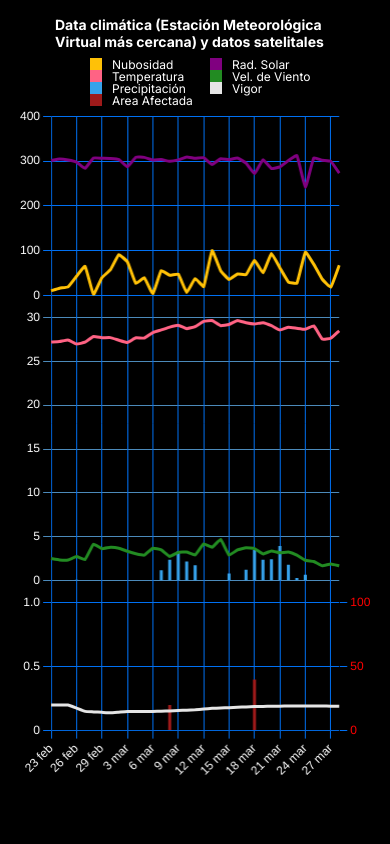
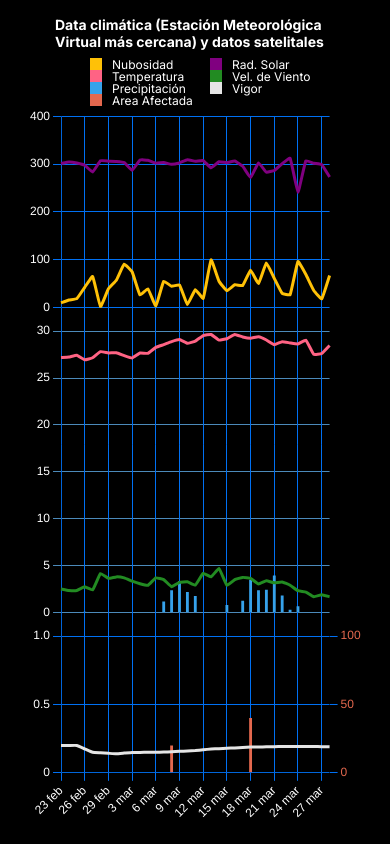
Before and after one commit to Priver-Group/chart-js, a plain HTML site: page index.html in a window 390 px wide. Drawn offline with nearby package versions, Linux system fonts and the light colour scheme.

Commit message:
angle x-axis and color change

```diff
--- a/index.html
+++ b/index.html
@@ -40,7 +40,7 @@
         align-items: center;
         flex-direction: column;
         background: #000000f1;
-        width: 95%;
+        width: 96%;
         height: 90vh;
       }
       canvas {
@@ -67,8 +67,8 @@
           margin: 10px;
         }
         .canvasDiv {
-          width: 95%;
-          height: 80vh;
+          width: 90%;
+          height: 85vh;
         }
         .text-container {
           margin: 10px;
--- a/weather_and_crop_indices.js
+++ b/weather_and_crop_indices.js
@@ -284,8 +284,8 @@ function graphic(data, short_average_crop_indices_url) {
           categoryPercentage: 0.6,
           barPercentage: 0.6,
           data: filledAfectedArea,
-          borderColor: '#9e1a1a',
-          backgroundColor: '#9e1a1a',
+          borderColor: '#E4684E',
+          backgroundColor: '#E4684E',
           tension: 0.1,
           pointRadius: (context) => {
             return 0
@@ -442,7 +442,7 @@ function graphic(data, short_average_crop_indices_url) {
               stackWeight: 0.5,
               ticks: {
                 stepSize: 50,
-                color: '#FF0000',
+                color: '#E4684E',
                 beginAtZero: true,
               },
               grid: {
@@ -457,10 +457,10 @@ function graphic(data, short_average_crop_indices_url) {
                 beginAtZero: true,
                 minRotation: window.matchMedia('(max-width: 480px)').matches
                 ? 45
-                : 0,
+                : 50,
               maxRotation: window.matchMedia('(max-width: 480px)').matches
                 ? 45
-                : 0,
+                : 50,
               },
               grid: {
                 display: true,
```
